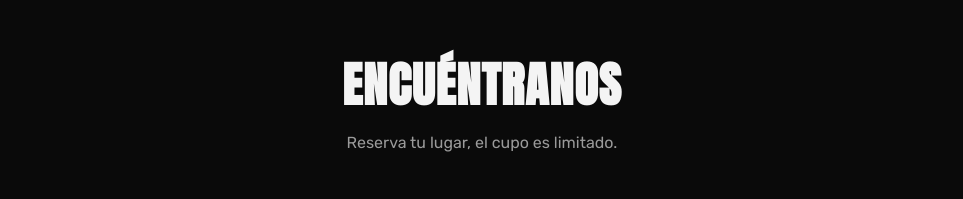
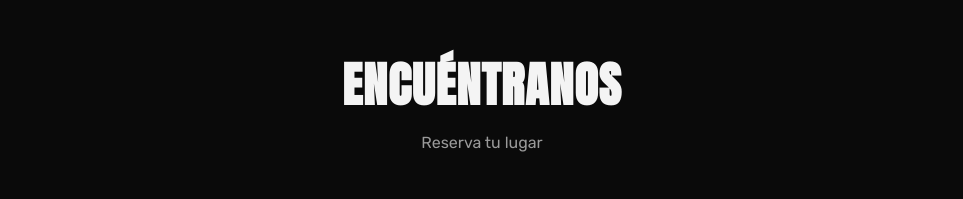
Before and after one commit to Robersus/fortaleza, a plain HTML site: page index.html in a window 1280 px wide. Shown: the part 1880-2079 px from the top of the page, without its empty margins (158-1121 px from the left). Drawn offline with Linux system fonts and the light colour scheme.

Commit message:
Actualizar index.html

```diff
--- a/index.html
+++ b/index.html
@@ -474,7 +474,7 @@ footer .prof{color:var(--white); font-weight:700;}
 <!-- UBICACION -->
 <section id="ubicacion">
   <h2 class="section-title reveal">Encuéntranos</h2>
-  <p class="section-lead reveal">Reserva tu lugar, el cupo es limitado.</p>
+  <p class="section-lead reveal">Reserva tu lugar</p>
   <div class="info-grid">
     <div class="info-card reveal">
       <div class="ico">📍</div>
```
